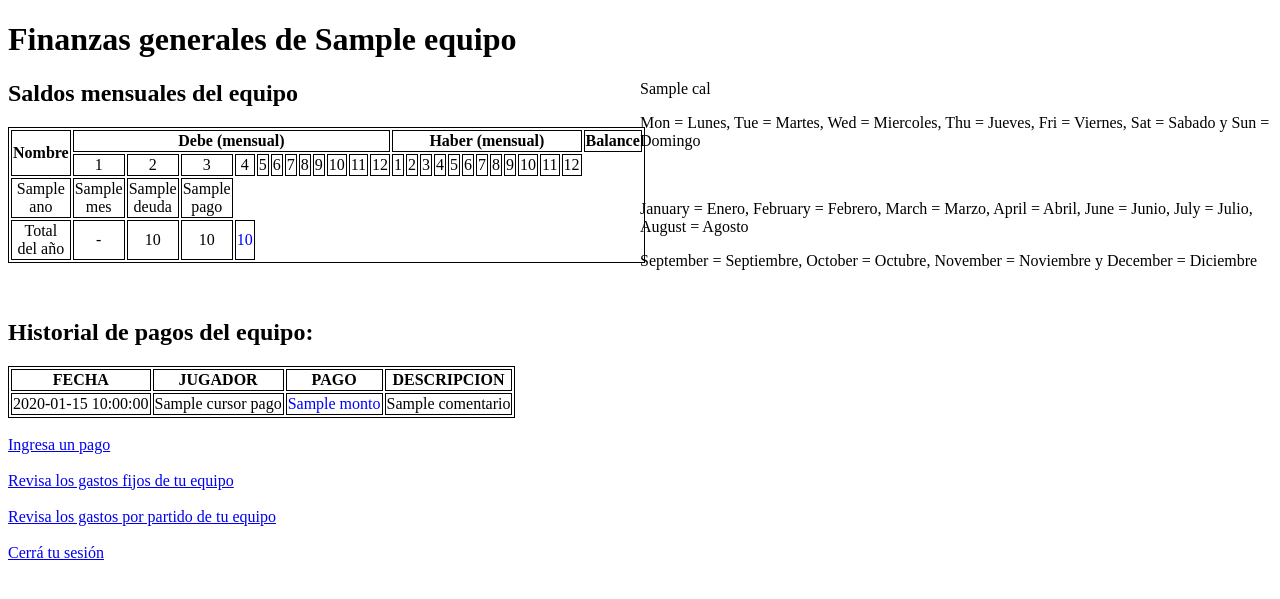
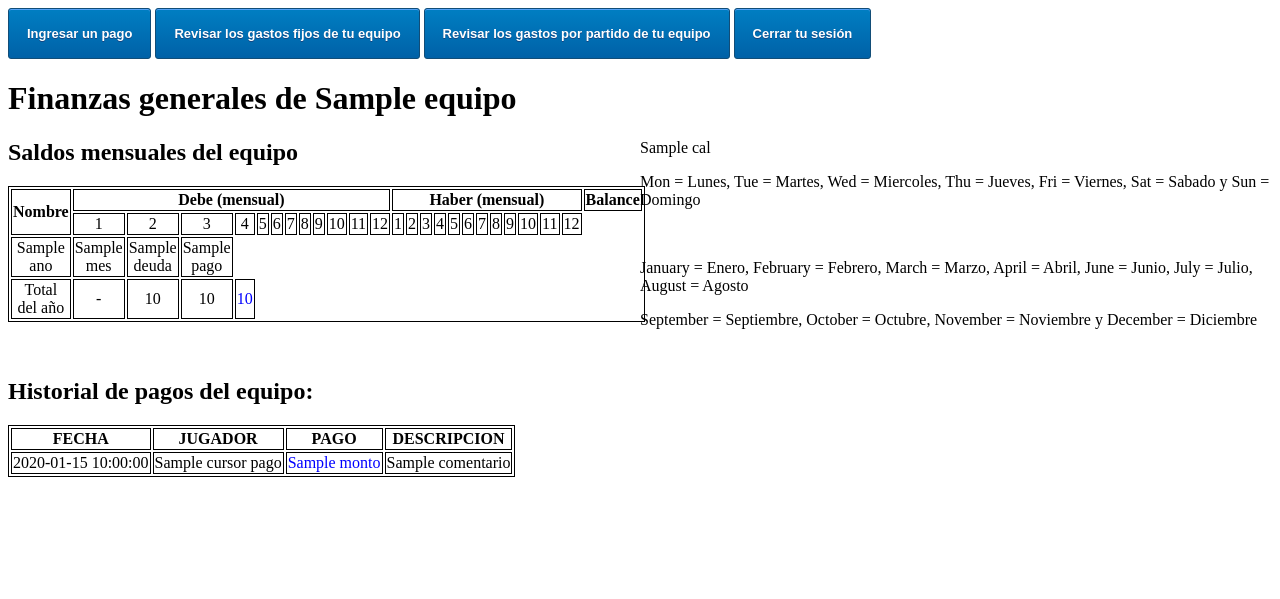
Before and after one commit to FMARTING/finanzasMotley, a Python web app: template templates/front.html in a window 1280 px wide. Shown: the top 599 px of the page. Run offline with Jinja, Linux system fonts and the light colour scheme; the template is opened without the code that fills it: most values are stand-ins (such as "Sample title", 1, 10 or a date in 2020).

Commit message:
On branch master  Changes to be committed: 	modified:   app.yaml 	new file:   styles/front_style.css 	modified:   templates/front.html 	modified:   templates/gastos_p.html

```diff
--- a/app.yaml
+++ b/app.yaml
@@ -7,6 +7,9 @@ threadsafe: true
 handlers:
 - url: /script
   static_dir: script
+
+- url: /styles
+  static_dir: styles
 
 - url: /images
   static_dir: images
--- /dev/null
+++ b/styles/front_style.css
@@ -0,0 +1,56 @@
+table, td {
+	border: 1px solid black;
+	text-align: center;
+	table-layout: auto;
+	}
+	#B_Izquierda{
+	margin-right:100px;
+	border:1px;
+	width: 50%
+	}
+	#B_Derecha{
+	float: right;
+	width: 50%;
+	border:1px;
+	}
+
+.myButton {
+	-moz-box-shadow:inset 0px 1px 0px 0px #54a3f7;
+	-webkit-box-shadow:inset 0px 1px 0px 0px #54a3f7;
+	box-shadow:inset 0px 1px 0px 0px #54a3f7;
+	background:-webkit-gradient(linear, left top, left bottom, color-stop(0.05, #007dc1), color-stop(1, #0061a7));
+	background:-moz-linear-gradient(top, #007dc1 5%, #0061a7 100%);
+	background:-webkit-linear-gradient(top, #007dc1 5%, #0061a7 100%);
+	background:-o-linear-gradient(top, #007dc1 5%, #0061a7 100%);
+	background:-ms-linear-gradient(top, #007dc1 5%, #0061a7 100%);
+	background:linear-gradient(to bottom, #007dc1 5%, #0061a7 100%);
+	filter:progid:DXImageTransform.Microsoft.gradient(startColorstr='#007dc1', endColorstr='#0061a7',GradientType=0);
+	background-color:#007dc1;
+	-moz-border-radius:3px;
+	-webkit-border-radius:3px;
+	border-radius:3px;
+	border:1px solid #124d77;
+	display:inline-block;
+	cursor:pointer;
+	color:#ffffff;
+	font-family:arial;
+	font-size:13px;
+	font-weight:bold;
+	padding:17px 18px;
+	text-decoration:none;
+	text-shadow:0px 1px 0px #154682;
+}
+.myButton:hover {
+	background:-webkit-gradient(linear, left top, left bottom, color-stop(0.05, #0061a7), color-stop(1, #007dc1));
+	background:-moz-linear-gradient(top, #0061a7 5%, #007dc1 100%);
+	background:-webkit-linear-gradient(top, #0061a7 5%, #007dc1 100%);
+	background:-o-linear-gradient(top, #0061a7 5%, #007dc1 100%);
+	background:-ms-linear-gradient(top, #0061a7 5%, #007dc1 100%);
+	background:linear-gradient(to bottom, #0061a7 5%, #007dc1 100%);
+	filter:progid:DXImageTransform.Microsoft.gradient(startColorstr='#0061a7', endColorstr='#007dc1',GradientType=0);
+	background-color:#0061a7;
+}
+.myButton:active {
+	position:relative;
+	top:1px;
+}
--- a/templates/front.html
+++ b/templates/front.html
@@ -3,26 +3,15 @@
 <html>
 	<head>
 		<title>Finanzas {{equipo}}</title>
+		<link href="styles/front_style.css" rel="stylesheet">
 	</head>
-
-	<style type="text/css">
-	table, td {
-	border: 1px solid black;
-	text-align: center;
-	table-layout: auto;
-	}
-	#B_Izquierda{
-	margin-right:100px;
-	border:1px;
-	width: 50%
-	}
-	#B_Derecha{
-	float: right;
-	width: 50%;
-	border:1px;
-	}
-	</style>
 	<body>
+		<div>
+				<a href="/pago" class="myButton">Ingresar un pago</a>
+				<a href="/gastos_f" class="myButton">Revisar los gastos fijos de tu equipo</a>
+				<a href="/gastos_p" class="myButton">Revisar los gastos por partido de tu equipo</a>
+				<a href="/logout" class="myButton">Cerrar tu sesión</a>
+		</div>
 		<h1> Finanzas generales de {{equipo}} </h1>
 			<div id="B_Derecha">
 				{% autoescape false %}
@@ -105,26 +94,5 @@
 					</table>
 				</div>
 			</div>
-
-			<div>
-				<br>
-				<a href="/pago" style="clear: both">Ingresa un pago</a>
-			</div>
-
-			<div>
-				<br>
-				<a href="/gastos_f" style="clear: both">Revisa los gastos fijos de tu equipo</a>
-			</div>
-
-			<div>
-				<br>
-				<a href="/gastos_p" style="clear: both">Revisa los gastos por partido de tu equipo</a>
-			</div>
-
-			<div>
-				<br>
-				<a href="/logout" style="clear: both">Cerrá tu sesión</a>
-			</div>
-
 	</body>
 </html>
```
Also changed, not shown: templates/gastos_p.html (+40 -4 lines).
